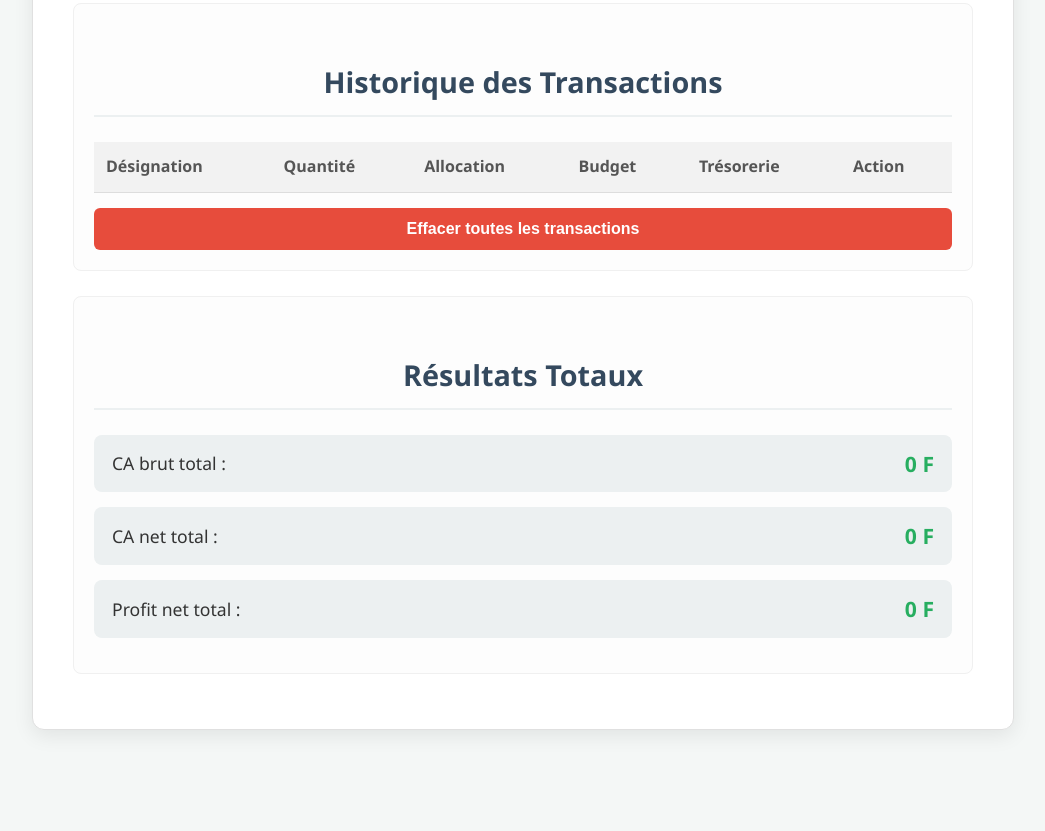
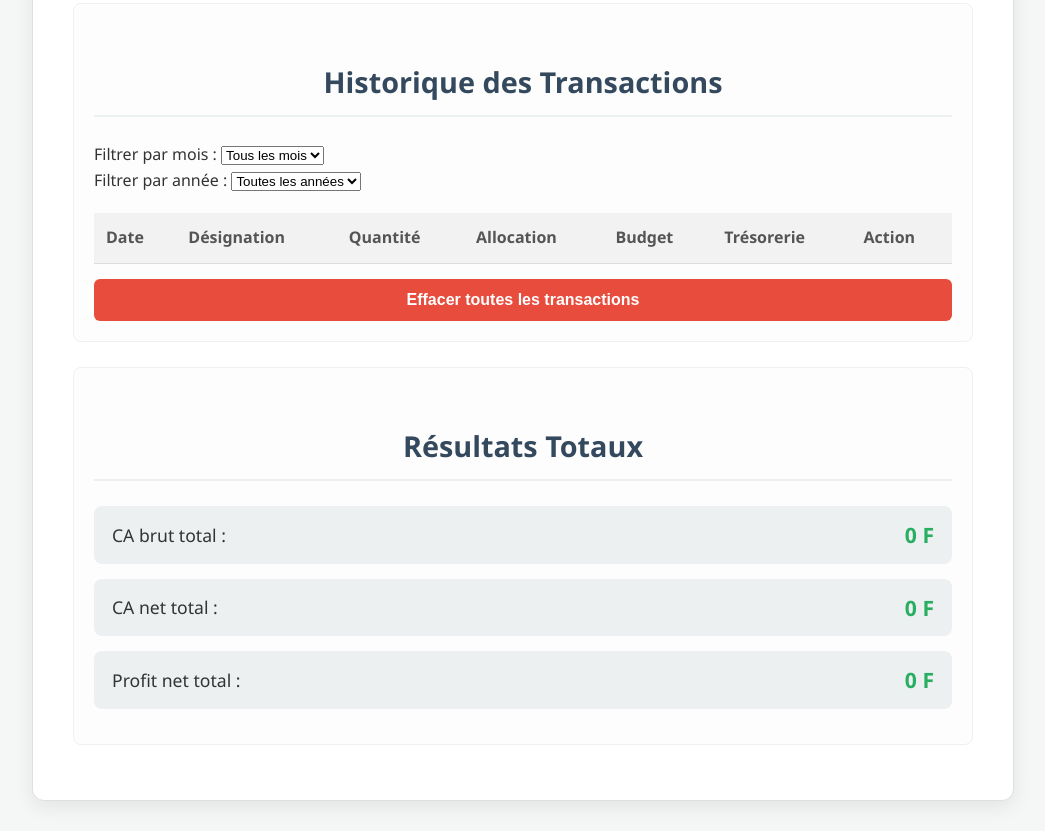
Before and after one commit to Mamkone/ma-gesfin-jumia, a plain HTML site: page index.html in a window 1280 px wide. Shown: the part 1429-2260 px from the top of the page, without its empty margins (117-1162 px from the left). Before the commit the page ends 2189 px from the top, so only its background shows below. Drawn offline with Linux system fonts and the light colour scheme.

Commit message:
Update index.html
Ajout des filtres de mois et d'année

```diff
--- a/index.html
+++ b/index.html
@@ -57,9 +57,36 @@
 
         <div class="section">
             <h2>Historique des Transactions</h2>
+            <div class="filter-container">
+                <div class="filter-group">
+                    <label for="monthFilter">Filtrer par mois :</label>
+                    <select id="monthFilter">
+                        <option value="all">Tous les mois</option>
+                        <option value="1">Janvier</option>
+                        <option value="2">Février</option>
+                        <option value="3">Mars</option>
+                        <option value="4">Avril</option>
+                        <option value="5">Mai</option>
+                        <option value="6">Juin</option>
+                        <option value="7">Juillet</option>
+                        <option value="8">Août</option>
+                        <option value="9">Septembre</option>
+                        <option value="10">Octobre</option>
+                        <option value="11">Novembre</option>
+                        <option value="12">Décembre</option>
+                    </select>
+                </div>
+                <div class="filter-group">
+                    <label for="yearFilter">Filtrer par année :</label>
+                    <select id="yearFilter">
+                        <option value="all">Toutes les années</option>
+                    </select>
+                </div>
+            </div>
             <table id="transactionsTable">
                 <thead>
                     <tr>
+                        <th>Date</th>
                         <th>Désignation</th>
                         <th>Quantité</th>
                         <th>Allocation</th>
```
